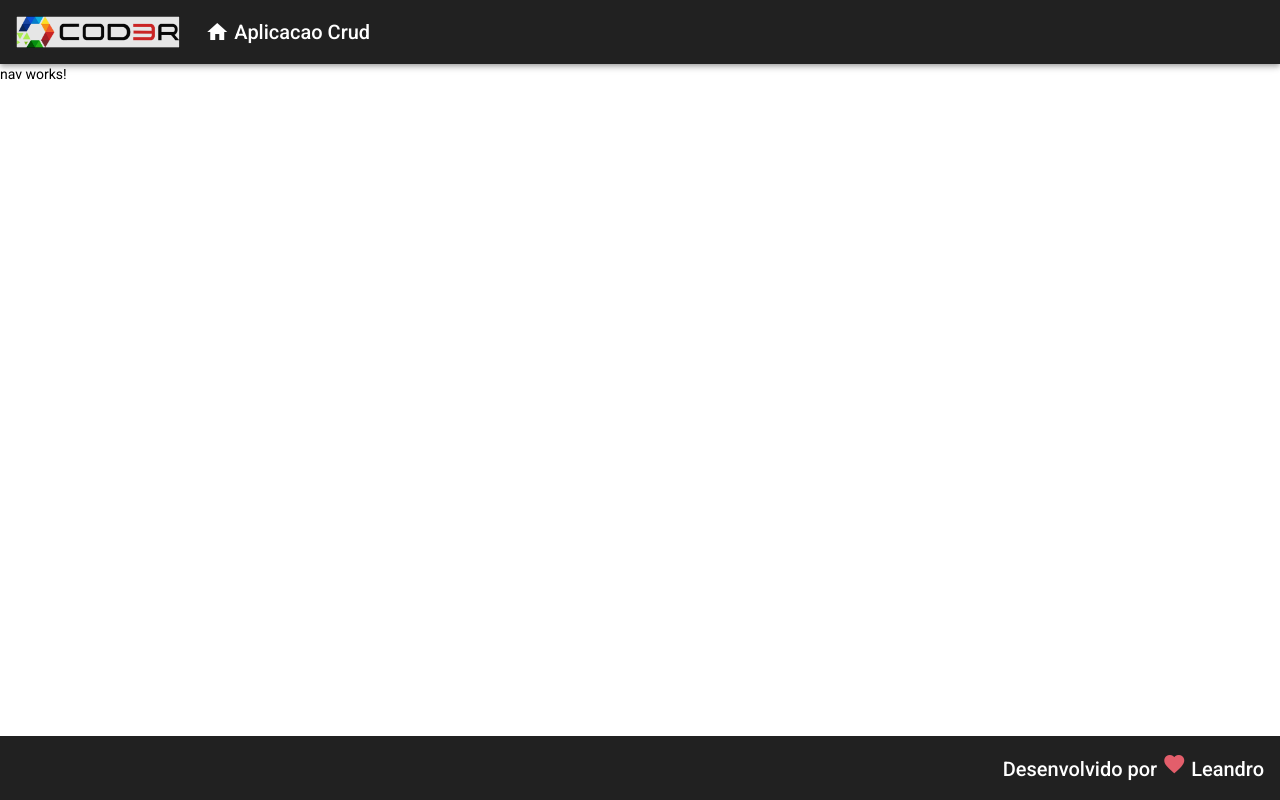
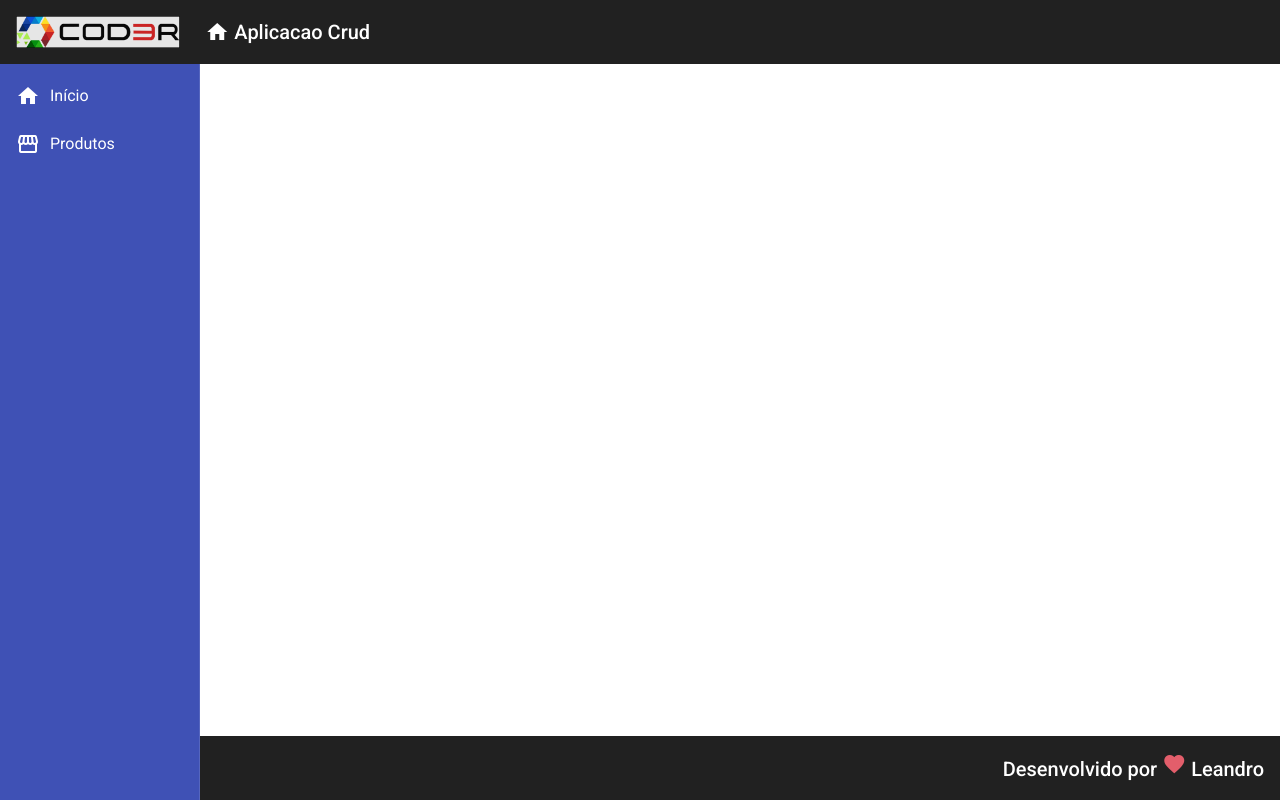
Before and after one commit to leandrolinkolnr/Project-Angular, an Angular app in the folder frontend/: page / in a window 1280 px wide. Built offline with nearby package versions, Linux system fonts and the light colour scheme.

Commit message:
Criacao elementos da navegacao e css

```diff
--- a/frontend/src/app/components/templat/nav/nav.component.css
+++ b/frontend/src/app/components/templat/nav/nav.component.css
@@ -0,0 +1,17 @@
+.sidenav {
+    background-color: #3F51B5;
+    width: 200px;
+}
+
+.sidenav a {
+    color: #FFF;
+}
+
+.sidenav i {
+    padding-right: 10px;
+}
+
+.content {
+    padding: 16px;
+    background-color: #FFF;
+}
--- a/frontend/src/app/components/templat/nav/nav.component.html
+++ b/frontend/src/app/components/templat/nav/nav.component.html
@@ -1 +1,22 @@
-<p>nav works!</p>
+<mat-sidenav-container class="container">
+    <mat-sidenav class="sidenav" mode="side" opened
+        fixedInViewport="true" fixedTopGap="64">
+        <mat-nav-list class="nav-list">
+            <a mat-list-item routerLink="/">
+                <i class="material-icons">
+                    home
+                </i>
+                Início
+            </a>
+            <a mat-list-item  routerLink="/products">
+                <i class="material-icons">
+                    storefront
+                </i>
+                Produtos
+            </a>
+        </mat-nav-list>
+    </mat-sidenav>
+    <mat-sidenav-content class="content">
+        <router-outlet></router-outlet>
+    </mat-sidenav-content>
+</mat-sidenav-container>
```
